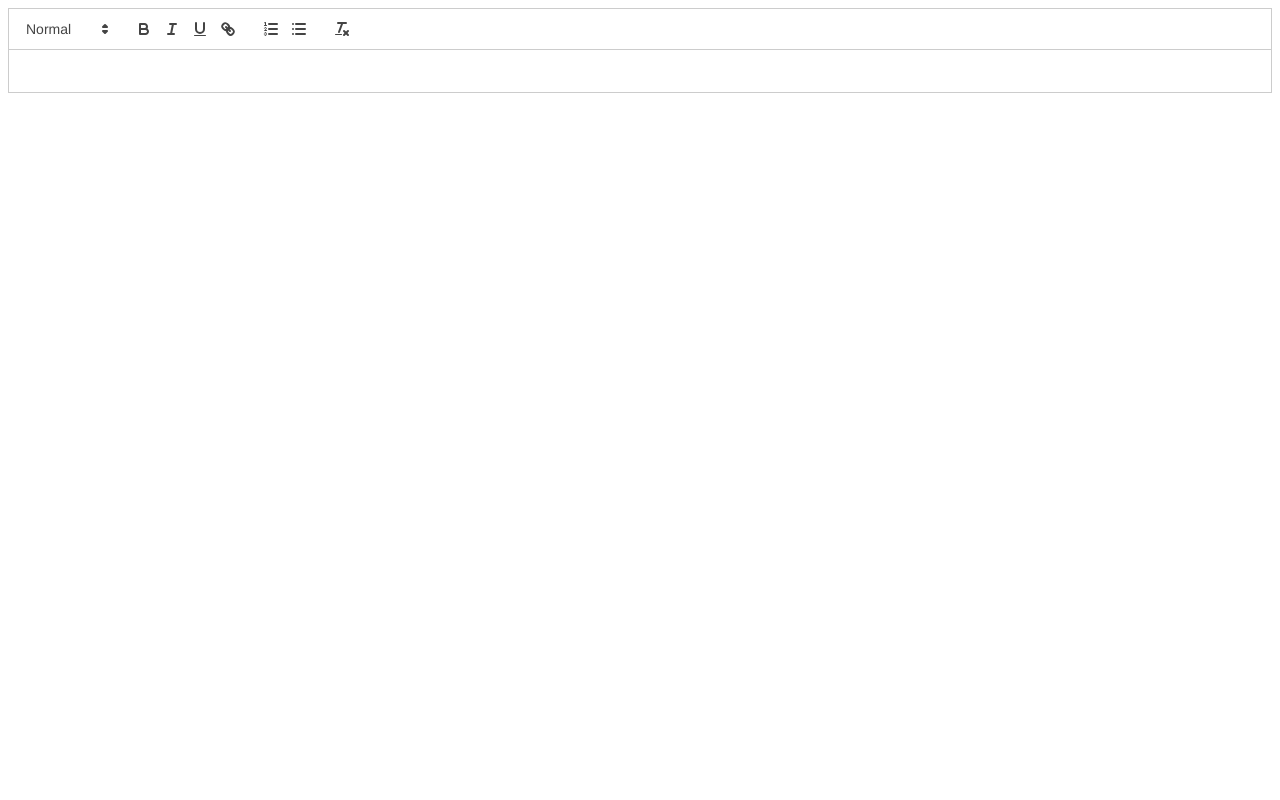
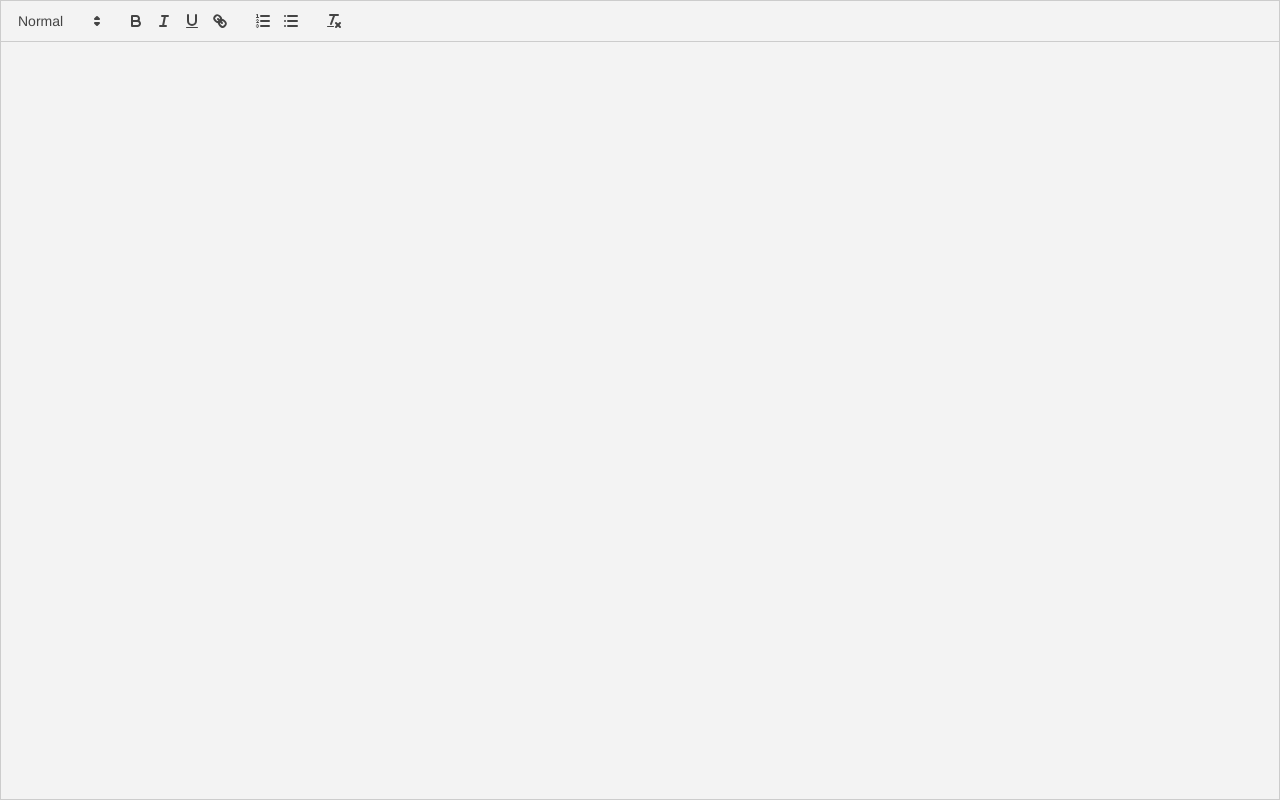
Before and after one commit to sergij14/real-time-editor-app, a React (Vite) app in the folder frontend/: page / in a window 1280 px wide. Built offline with nearby package versions, Linux system fonts and the light colour scheme.

Commit message:
feat: overwrite styles

```diff
--- a/frontend/src/components/TextEditor.jsx
+++ b/frontend/src/components/TextEditor.jsx
@@ -18,7 +18,7 @@ const TextEditor = () => {
     };
   }, []);
 
-  return <div ref={containerRef}></div>;
+  return <div id="wrapper" ref={containerRef}></div>;
 };
 
 export default TextEditor;
--- a/frontend/src/main.jsx
+++ b/frontend/src/main.jsx
@@ -1,6 +1,7 @@
 import { StrictMode } from 'react'
 import { createRoot } from 'react-dom/client'
 import App from './App.jsx'
+import "./styles.css"
 
 createRoot(document.getElementById('root')).render(
   <StrictMode>
--- /dev/null
+++ b/frontend/src/styles.css
@@ -0,0 +1,30 @@
+*,
+*::before,
+*::after {
+  box-sizing: border-box;
+  padding: 0;
+  margin: 0;
+}
+
+html {
+  height: 100%;
+}
+
+body {
+  background-color: #f3f3f3;
+  min-height: 100%;
+  display: flex;
+  flex-direction: column;
+}
+
+#root,
+#wrapper,
+#wrapper .ql-container {
+  flex: 1;
+  display: flex;
+  flex-direction: column;
+}
+
+#wrapper .ql-editor {
+  flex-grow: 1;
+}
```
